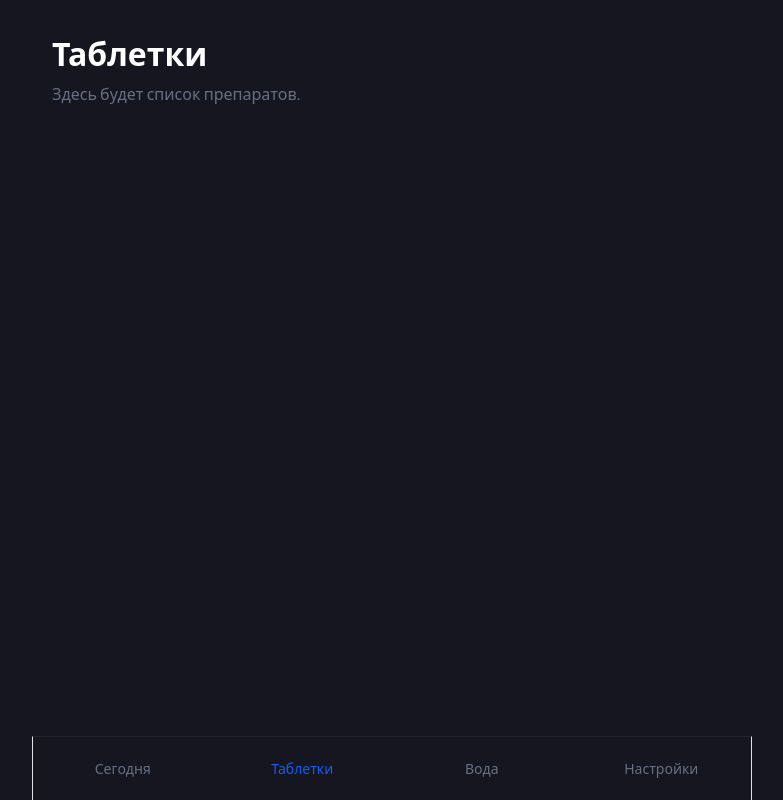
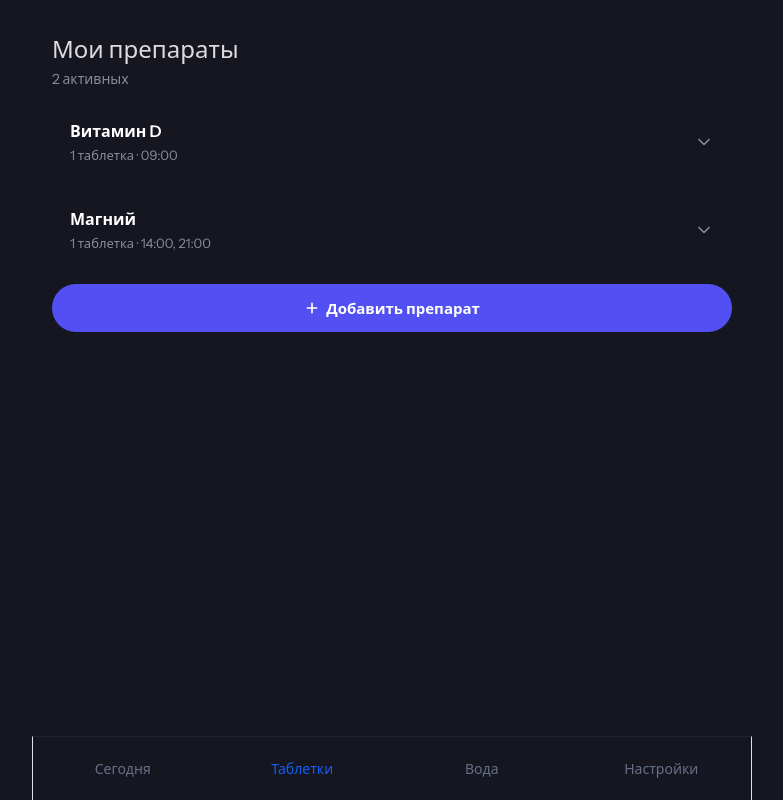
Before and after one commit to VadimRuslanch/Water-Pills, a React (Vite) app: page /medications in a window 1280 px wide. Shown: the whole page, without its empty margins (248-1031 px from the left). Built offline with nearby package versions, Linux system fonts and the light colour scheme.

Commit message:
Экран таблетки

```diff
--- a/src/app/styles/index.css
+++ b/src/app/styles/index.css
@@ -422,3 +422,86 @@ select {
  .today-history-remove:hover {
    text-decoration: underline;
  }
+ /* ===== Экран "Таблетки" ===== */
+ .med-page {
+   display: flex;
+   flex-direction: column;
+   gap: 16px;
+ }
+
+ .med-header h1 {
+   font-size: 24px;
+   font-weight: 400;
+   margin: 0;
+   color: rgba(255, 255, 255, 0.85);
+ }
+
+ .med-header .date {
+   color: #8b8b96;
+   font-size: 14px;
+   margin: 4px 0 0;
+ }
+
+ .med-list {
+   list-style: none;
+   display: flex;
+   flex-direction: column;
+   gap: 12px;
+   margin: 0;
+   padding: 0;
+ }
+
+ .med-item {
+   display: flex;
+   justify-content: space-between;
+   align-items: center;
+   background-color: #161621;
+   border-radius: 16px;
+   padding: 16px 18px;
+ }
+
+ .med-info {
+   display: flex;
+   flex-direction: column;
+   gap: 4px;
+ }
+
+ .med-name {
+   font-size: 16px;
+   font-weight: 600;
+   color: #ffffff;
+ }
+
+ .med-detail {
+   color: #8b8b96;
+   font-size: 13px;
+ }
+
+ .med-chevron {
+   width: 20px;
+   height: 20px;
+   color: #8b8b96;
+   flex-shrink: 0;
+ }
+
+ .med-btn-primary {
+   width: 100%;
+   height: 48px;
+   border-radius: 9999px;
+   background-color: #5250f3;
+   border: none;
+   color: #ffffff;
+   font-size: 15px;
+   font-weight: 600;
+   cursor: pointer;
+   font-family: inherit;
+   display: flex;
+   align-items: center;
+   justify-content: center;
+   gap: 6px;
+ }
+
+ .med-btn-icon {
+   width: 16px;
+   height: 16px;
+ }
--- a/src/pages/medications/ui/MedicationsPage.tsx
+++ b/src/pages/medications/ui/MedicationsPage.tsx
@@ -1,10 +1,69 @@
-import { PagePlaceholder } from '../../../shared/ui/PagePlaceholder'
-
 export function MedicationsPage() {
   return (
-    <PagePlaceholder
-      title="Таблетки"
-      description="Здесь будет список препаратов."
-    />
-  )
+    <div className="med-page">
+      <header className="med-header">
+        <h1>Мои препараты</h1>
+        <p className="date">2 активных</p>
+      </header>
+
+      <ul className="med-list">
+        <li className="med-item">
+          <div className="med-info">
+            <span className="med-name">Витамин D</span>
+            <span className="med-detail">1 таблетка · 09:00</span>
+          </div>
+          <svg
+            className="med-chevron"
+            viewBox="0 0 24 24"
+            fill="none"
+            stroke="currentColor"
+            strokeWidth="2"
+          >
+            <path
+              d="M6 9l6 6 6-6"
+              strokeLinecap="round"
+              strokeLinejoin="round"
+            />
+          </svg>
+        </li>
+
+        <li className="med-item">
+          <div className="med-info">
+            <span className="med-name">Магний</span>
+            <span className="med-detail">1 таблетка · 14:00, 21:00</span>
+          </div>
+          <svg
+            className="med-chevron"
+            viewBox="0 0 24 24"
+            fill="none"
+            stroke="currentColor"
+            strokeWidth="2"
+          >
+            <path
+              d="M6 9l6 6 6-6"
+              strokeLinecap="round"
+              strokeLinejoin="round"
+            />
+          </svg>
+        </li>
+      </ul>
+
+      <button className="med-btn-primary">
+        <svg
+          className="med-btn-icon"
+          viewBox="0 0 24 24"
+          fill="none"
+          stroke="currentColor"
+          strokeWidth="2.5"
+        >
+          <path
+            d="M12 5v14M5 12h14"
+            strokeLinecap="round"
+            strokeLinejoin="round"
+          />
+        </svg>
+        Добавить препарат
+      </button>
+    </div>
+  );
 }
```
